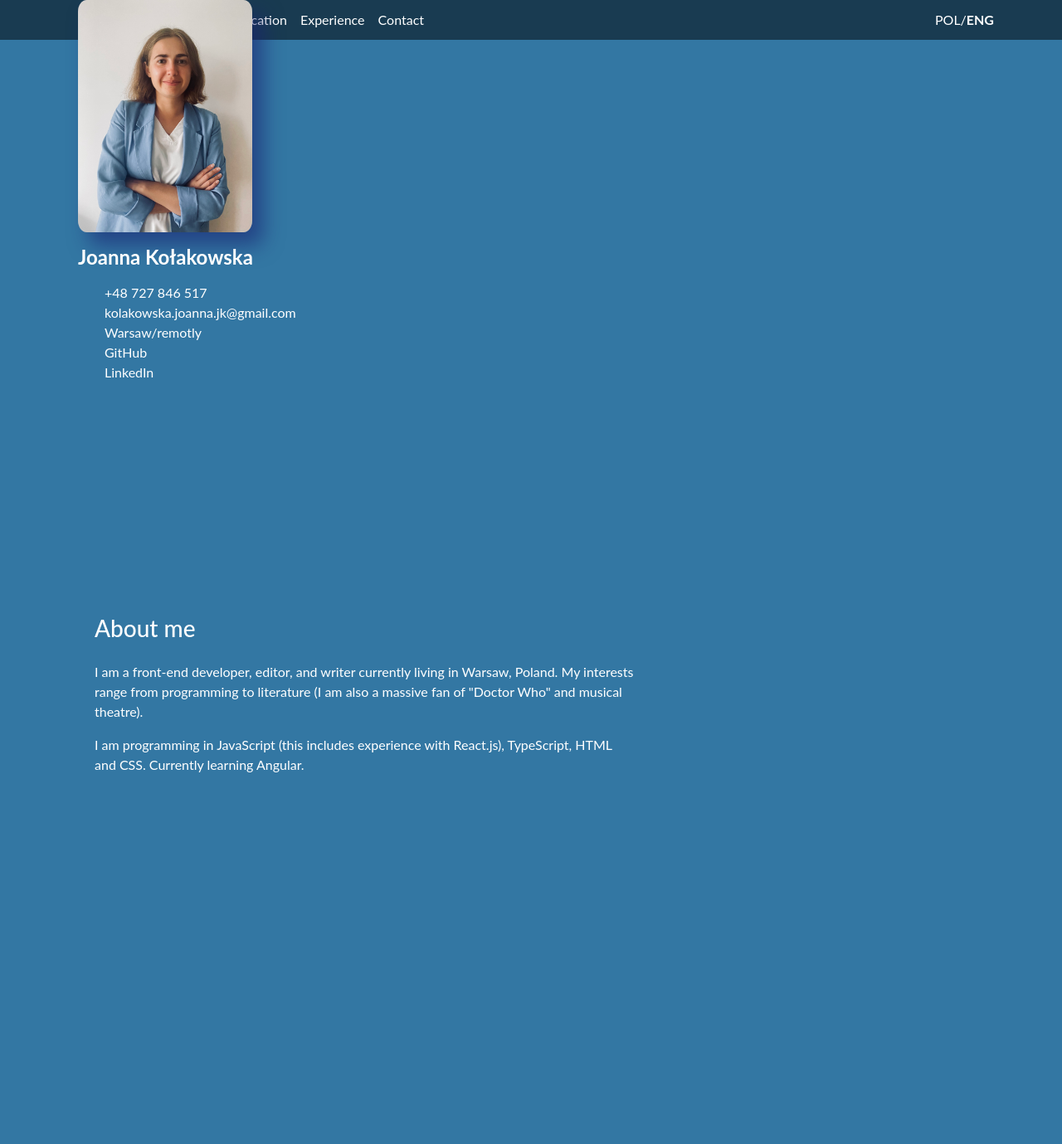
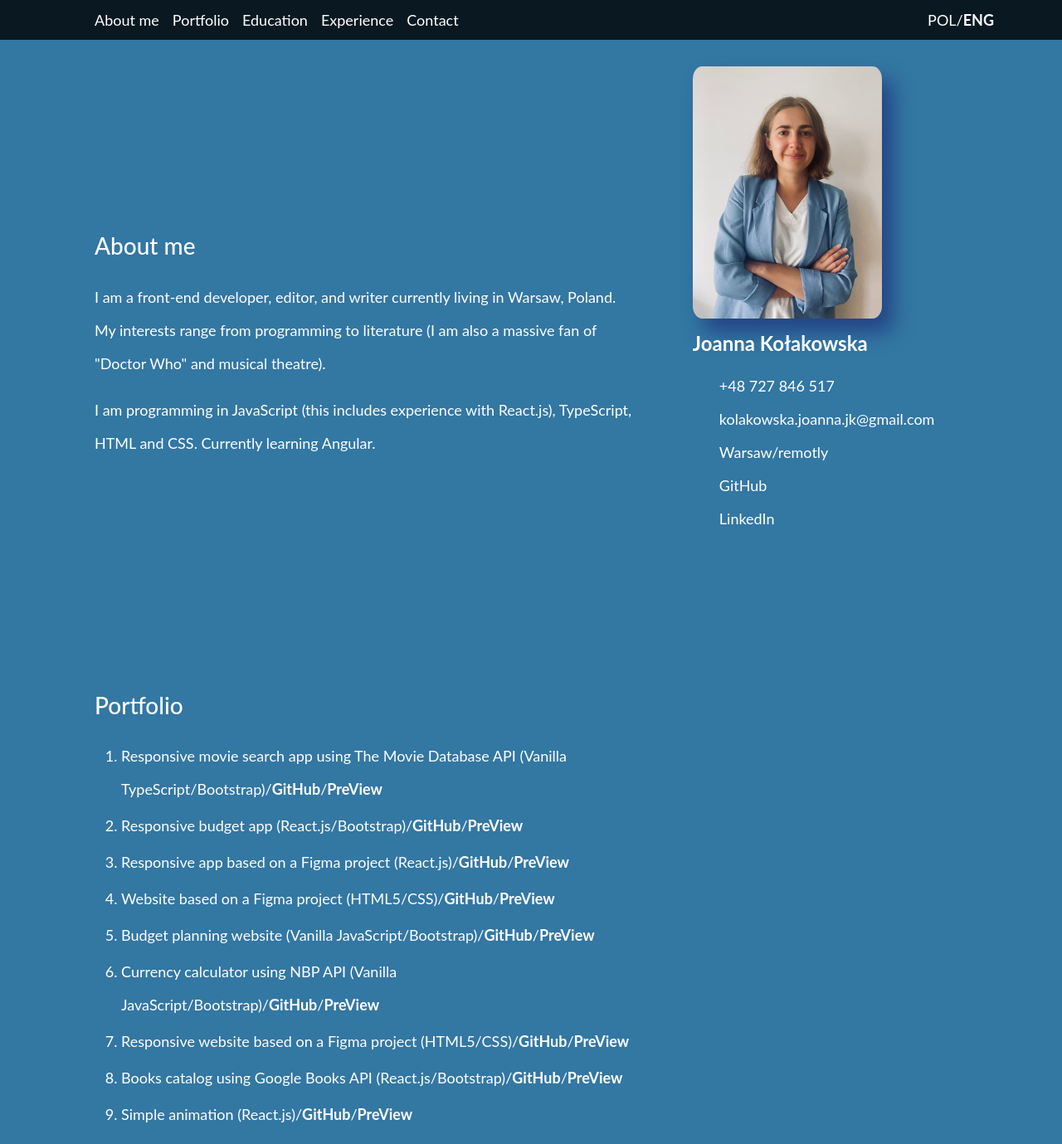
Before and after one commit to Tou24601/resume, a React (Create React App) app: page / in a window 1280 px wide. Shown: the whole page at 83% size. Before the commit the page ends 950 px from the top, so only its background shows below. Built offline with nearby package versions, Linux system fonts and the light colour scheme.

Commit message:
add portfolio

```diff
--- a/src/App.css
+++ b/src/App.css
@@ -3,6 +3,8 @@ body {
   background-color: rgb(51, 119, 163);
   color: #ffffff;
   font-family: 'Lato', sans-serif;
+  font-size: large;
+  line-height: 40px;
   text-align: left;
 }
 
@@ -10,14 +12,15 @@ body {
   width: 100vw;
   height: 6vh;
   line-height: 6vh;
-  background-color: rgba(10, 39, 59, 0.3);
+  background-color: rgba(10, 39, 59, 0.7);
   transition: 0.5s;
   position: fixed;
   top: 0px;
+  z-index: 1;
 }
 
 .header:hover {
-  background-color: rgba(0, 0, 0, 0.5);
+  background-color: rgba(0, 0, 0, 0.8);
 }
 
 .nav ul, .contact-list {
@@ -30,10 +33,10 @@ body {
 }
 
 .contactHolder {
-  width: 25vw;
+  width: auto;
   position: fixed;
-  top: 15vh;
-  right: 0;
+  top: 10vh;
+  right: 12vw;
 }
 
 .textHolder {
@@ -42,7 +45,7 @@ body {
 }
 
 .image {
-  height: 35vh;
+  height: 38vh;
   border-radius: 5%;
   box-shadow: 13px 16px 24px 0px rgba(25, 33, 113, 0.6);
 }
--- a/src/components/ContactHolder.tsx
+++ b/src/components/ContactHolder.tsx
@@ -8,7 +8,7 @@ interface Props {
 const ContactHolder = ({ language }: Props) => {
   return (
     <div className="container position-relative">
-    <div className={window.screen.width < 992 ? "col-12" : "col-5 contactHolder"}>
+    <div className={window.innerWidth < 992 ? "col-12 position-relative" : "contactHolder"}>
       <img className="image" src={IMG} alt="Junior Front-End Dev" />
       <h4 className="fw-bold my-3">Joanna Kołakowska</h4>
       <ul className="contact-list">
--- a/src/data/education-english.json
+++ b/src/data/education-english.json
@@ -1,5 +1,5 @@
 {
-    "education-english": [
+    "education": [
         {
             "school": "FUTURE COLLARS",
             "timePeriod": "01.2023-04.2023",
--- a/src/data/education-polish.json
+++ b/src/data/education-polish.json
@@ -1,5 +1,5 @@
 {
-    "education-polish": [
+    "education": [
         {
             "school": "FUTURE COLLARS",
             "timePeriod": "01.2023-04.2023",
--- a/src/data/experience-english.json
+++ b/src/data/experience-english.json
@@ -1,5 +1,5 @@
 {
-    "experience-english": [
+    "experience": [
         {
             "company": "WYDAWNICTWO BAUER SP. Z O.O. SP. J.",
             "timePeriod": "08.2018-...",
--- a/src/data/experience-polish.json
+++ b/src/data/experience-polish.json
@@ -1,5 +1,5 @@
 {
-    "experience-polish": [
+    "experience": [
         {
             "company": "WYDAWNICTWO BAUER SP. Z O.O. SP. J.",
             "timePeriod": "08.2018-...",
--- a/src/data/projects-english.json
+++ b/src/data/projects-english.json
@@ -1,5 +1,5 @@
 {
-    "projects-english": [
+    "projects": [
         {
             "name": "Responsive movie search app using The Movie Database API",
             "language": "Vanilla TypeScript/Bootstrap",
--- a/src/data/projects-polish.json
+++ b/src/data/projects-polish.json
@@ -1,5 +1,5 @@
 {
-    "projects-polish": [
+    "projects": [
         {
             "name": "Responsywna wyszukiwarka filmów na podstawie The Movie Database API",
             "language": "Vanilla TypeScript/Bootstrap",
--- a/src/data/publications-english.json
+++ b/src/data/publications-english.json
@@ -1,5 +1,5 @@
 {
-    "publications-english": [
+    "publications": [
         {
             "title": "„Rozrywki Wieczorne” jako świadectwo i dziedzictwo salonu rodziny Tańskich (<Evening Entertainments> as a testimony and a legacy of Tański's salon",
             "publishing-company": "Faculty of Polish Studies",
--- a/src/data/publications-polish.json
+++ b/src/data/publications-polish.json
@@ -1,5 +1,5 @@
 {
-    "publications-polish": [
+    "publications": [
         {
             "title": "„Rozrywki Wieczorne” jako świadectwo i dziedzictwo salonu rodziny Tańskich",
             "publishing-company": "Wydział Polonistyki Uniwersytetu Warszawskiego",
--- a/src/pages/Portfolio.tsx
+++ b/src/pages/Portfolio.tsx
@@ -1,9 +1,44 @@
+import TextHolder from "../components/TextHolder";
+
 interface Props {
-    language: string;
-        }
-
-const Portfolio = ({language} : Props) => {
-    return <div id="portfolio"></div>
+  language: string;
 }
 
-export default Portfolio
+const Portfolio = ({ language }: Props) => {
+  /* const getPortfolioData = fetch(`../data/projects-${language}.json`)
+    .then((resp) => resp.json())
+    .then((resp) => console.log(resp))
+    .catch((err) => console.log(err))
+        /*= fetch(url)
+  .then((resp) => resp.json())
+  .catch((err) => console.log(err));*/
+
+  //render text
+  const getPortfolioMainText = () => {
+    let data = require(`../data/projects-${language}.json`);
+    console.log(data.projects);
+    return (
+      <ol>
+        {data.projects.map((item: any) => (
+          <li key={data.projects.indexOf(item)} className="mb-1">
+            <span className="">{item.name} ({item.language})</span>
+            /
+            <a href={item.gitHub} className="text-reset text-decoration-none fw-bold">GitHub</a>/
+            <a href={item.preview} className="text-reset text-decoration-none  fw-bold">{language === "english" ? "PreView" : "Podgląd"}</a>
+          </li>
+        ))}
+      </ol>
+    );
+  };
+
+  return (
+    <div id="portfolio">
+      <TextHolder
+        headingValue="Portfolio"
+        textboxValue={getPortfolioMainText()}
+      />
+    </div>
+  );
+};
+
+export default Portfolio;
```
